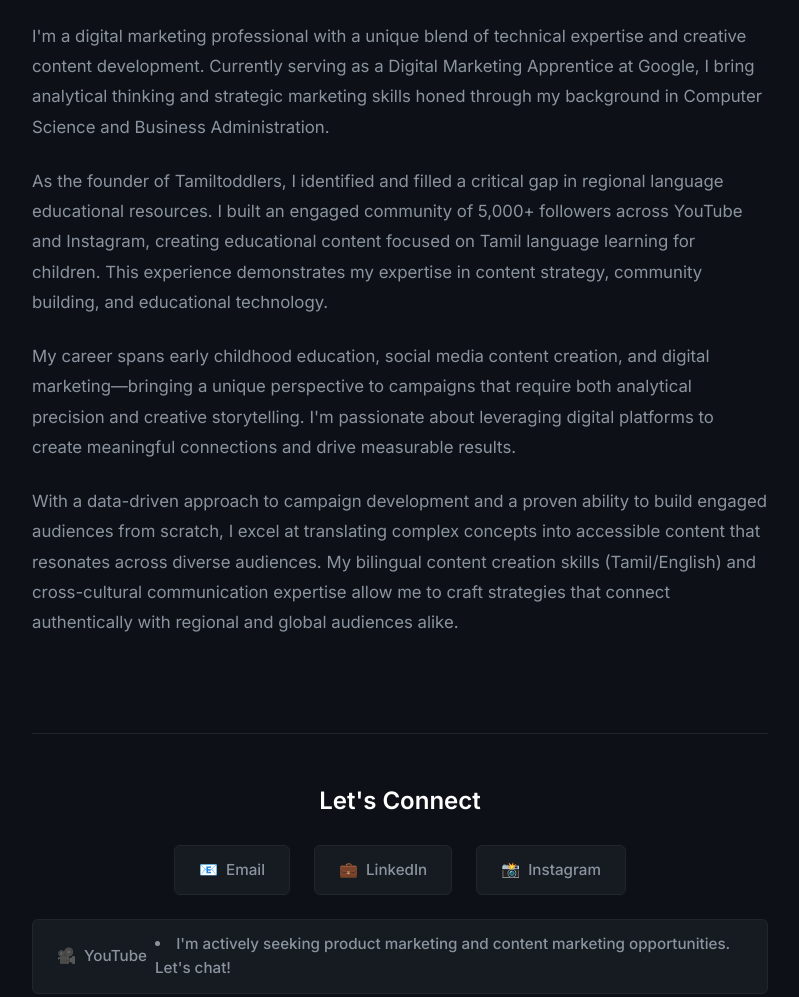
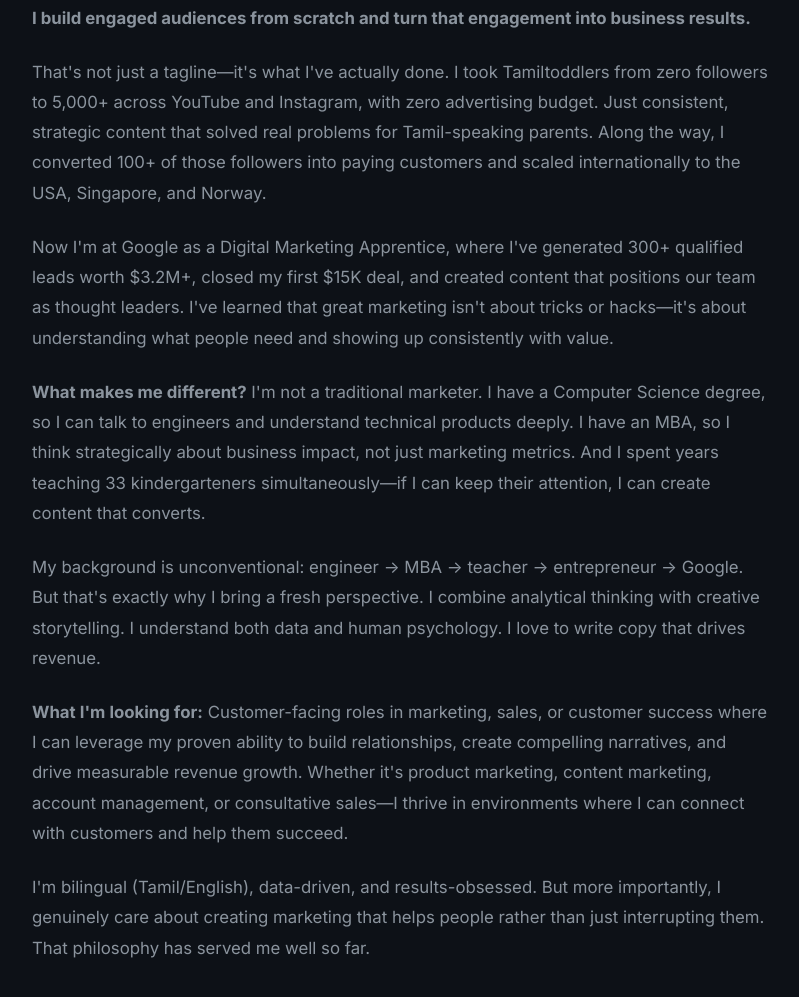
Before and after one commit to SRI-INDIA/sriportfolio, a plain HTML site: page index.html in a window 1280 px wide. Shown: the part 745-1742 px from the top of the page, without its empty margins (240-1039 px from the left). Drawn offline with Linux system fonts and the light colour scheme.

Commit message:
Update index.html

```diff
--- a/index.html
+++ b/index.html
@@ -232,12 +232,12 @@
     <!-- Navigation -->
     <nav>
         <div class="nav-container">
-            <a href="index.html" class="logo">Sridevi</a>
+            <a href="index.html" class="logo">Sridevi G</a>
             <ul class="nav-links">
-                <li><a href="index.html" class="active">About Me</a></li>
-                <li><a href="experience.html">Professional Experience</a></li>
-                <li><a href="#contact">Contact Me</a></li>
-                <li><a href="skills.html">Skills</a></li>
+                <li><a href="index" class="active">About Me</a></li>
+                <li><a href="experience">Professional Experience</a></li>
+                <li><a href="contact">Contact Me</a></li>
+                <li><a href="skills">Skills</a></li>
             </ul>
         </div>
     </nav>
@@ -249,13 +249,13 @@
             <img src="profile_circular.png" alt="Sridevi" class="profile-image">
             <h1>Sridevi G</h1>
             <p class="tagline">
-                Digital Marketing Strategist | Content Creator | EdTech Founder
+              <li>  Digital Marketing Strategist | Content Creator | EdTech Founder </li>
 
-I build engaged audiences from scratch and drive measurable business results through content marketing.
+<li>I build engaged audiences from scratch and drive measurable business results through content marketing.</li>
 
-**Currently:** Digital Marketing Apprentice at Google
-**Previously:** Founded Tamiltoddlers (5K+ followers) | KG Teacher
-**Looking for:** Product Marketing & Content Marketing roles
+<li>Currently: Digital Marketing Apprentice at Google  </li>
+<li>Previously: Founded Tamiltoddlers (5K+ followers) | KG Teacher  </li>
+<li>Looking for: Product Marketing & Content Marketing roles  </li>
 
             </p>
             <a href="Sridevi_Resume.pdf" class="resume-button" target="_blank">View Resume →</a>
@@ -265,48 +265,45 @@ I build engaged audiences from scratch and drive measurable business results thr
         <section class="about-content">
             <h2>About Me</h2>
             <p>
-                I'm a digital marketing professional with a unique blend of technical expertise and creative
-                content development. Currently serving as a Digital Marketing Apprentice at Google, I bring
-                analytical thinking and strategic marketing skills honed through my background in Computer
-                Science and Business Administration.
+              <p>
+    <strong>I build engaged audiences from scratch and turn that engagement into business results.</strong>
 </p>
 <p>
-                As the founder of Tamiltoddlers, I identified and filled a critical gap in regional language
-                educational resources. I built an engaged community of 5,000+ followers across YouTube and
-                Instagram, creating educational content focused on Tamil language learning for children.
-                This experience demonstrates my expertise in content strategy, community building, and
-                educational technology.
+    That's not just a tagline—it's what I've actually done. I took Tamiltoddlers from zero followers to 5,000+ across YouTube and Instagram, with zero advertising budget. Just consistent, strategic content that solved real problems for Tamil-speaking parents. Along the way, I converted 100+ of those followers into paying customers and scaled internationally to the USA, Singapore, and Norway.
 </p>
 <p>
-                My career spans early childhood education, social media content creation, and digital
-                marketing—bringing a unique perspective to campaigns that require both analytical precision
-                and creative storytelling. I'm passionate about leveraging digital platforms to create
-                meaningful connections and drive measurable results.
+    Now I'm at Google as a Digital Marketing Apprentice, where I've generated 300+ qualified leads worth $3.2M+, closed my first $15K deal, and created content that positions our team as thought leaders. I've learned that great marketing isn't about tricks or hacks—it's about understanding what people need and showing up consistently with value.
 </p>
 <p>
-                With a data-driven approach to campaign development and a proven ability to build engaged
-                audiences from scratch, I excel at translating complex concepts into accessible content
-                that resonates across diverse audiences. My bilingual content creation skills (Tamil/English)
-                and cross-cultural communication expertise allow me to craft strategies that connect
-                authentically with regional and global audiences alike.
+    <strong>What makes me different?</strong> I'm not a traditional marketer. I have a Computer Science degree, so I can talk to engineers and understand technical products deeply. I have an MBA, so I think strategically about business impact, not just marketing metrics. And I spent years teaching 33 kindergarteners simultaneously—if I can keep their attention, I can create content that converts.
+</p>
+<p>
+    My background is unconventional: engineer → MBA → teacher → entrepreneur → Google. But that's exactly why I bring a fresh perspective. I combine analytical thinking with creative storytelling. I understand both data and human psychology. I love to write copy that drives revenue.
+</p>
+<p>
+    <strong>What I'm looking for:</strong> Customer-facing roles in marketing, sales, or customer success where I can leverage my proven ability to build relationships, create compelling narratives, and drive measurable revenue growth. Whether it's product marketing, content marketing, account management, or consultative sales—I thrive in environments where I can connect with customers and help them succeed.
+</p>
+<p>
+    I'm bilingual (Tamil/English), data-driven, and results-obsessed. But more importantly, I genuinely care about creating marketing that helps people rather than just interrupting them. That philosophy has served me well so far.
+</p>
             </p>
         </section>
 
         <!-- Contact / Social Section -->
         <section class="social-section" id="contact">
             <h2>Let's Connect</h2>
-            <div class="social-links">
-                <a href="mailto: sridevi9692@gmail.com " class="social-link">
-                    <span>📧</span> Email
-                </a>
-                <a href="https://linkedin.com/in/sridevigp" class="social-link" target="_blank">
-                    <span>💼</span> LinkedIn
-                </a>
-                <a href="https://instagram.com/tamiltoddlers" class="social-link" target="_blank">
-                    <span>📸</span> Instagram
-                </a>
-                <a href="https://youtube.com/@tamiltoddlers" class="social-link" target="_blank">
-                    <span>🎥</span> YouTube
+            label: "Email"
+      icon: "fas fa-fw fa-envelope-square"
+      url: "mailto:sridevi9692@gmail.com"
+    - label: "LinkedIn"
+      icon: "fab fa-fw fa-linkedin"
+      url: "https://linkedin.com/in/sridevigp"
+    - label: "Instagram"
+      icon: "fab fa-fw fa-instagram"
+      url: "https://instagram.com/tamiltoddlers"
+    - label: "Resume"
+      icon: "fas fa-fw fa-file-pdf"
+      url: "/files/Sridevi_Resume_Marketing.pdf"
 
                <li>I'm actively seeking product marketing and content marketing opportunities. Let's chat!</li>
                 </a>
```
Lines whose indentation alone changed are shown as unchanged.
